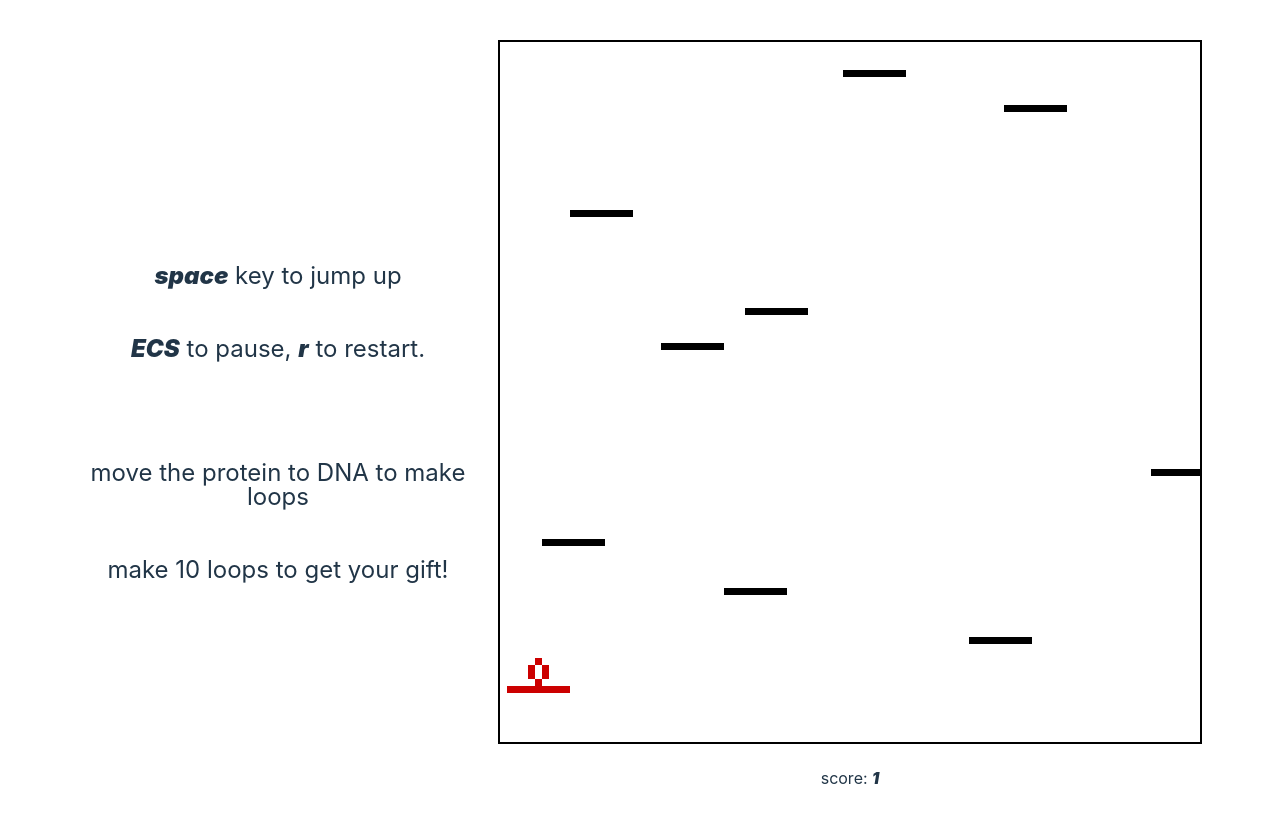
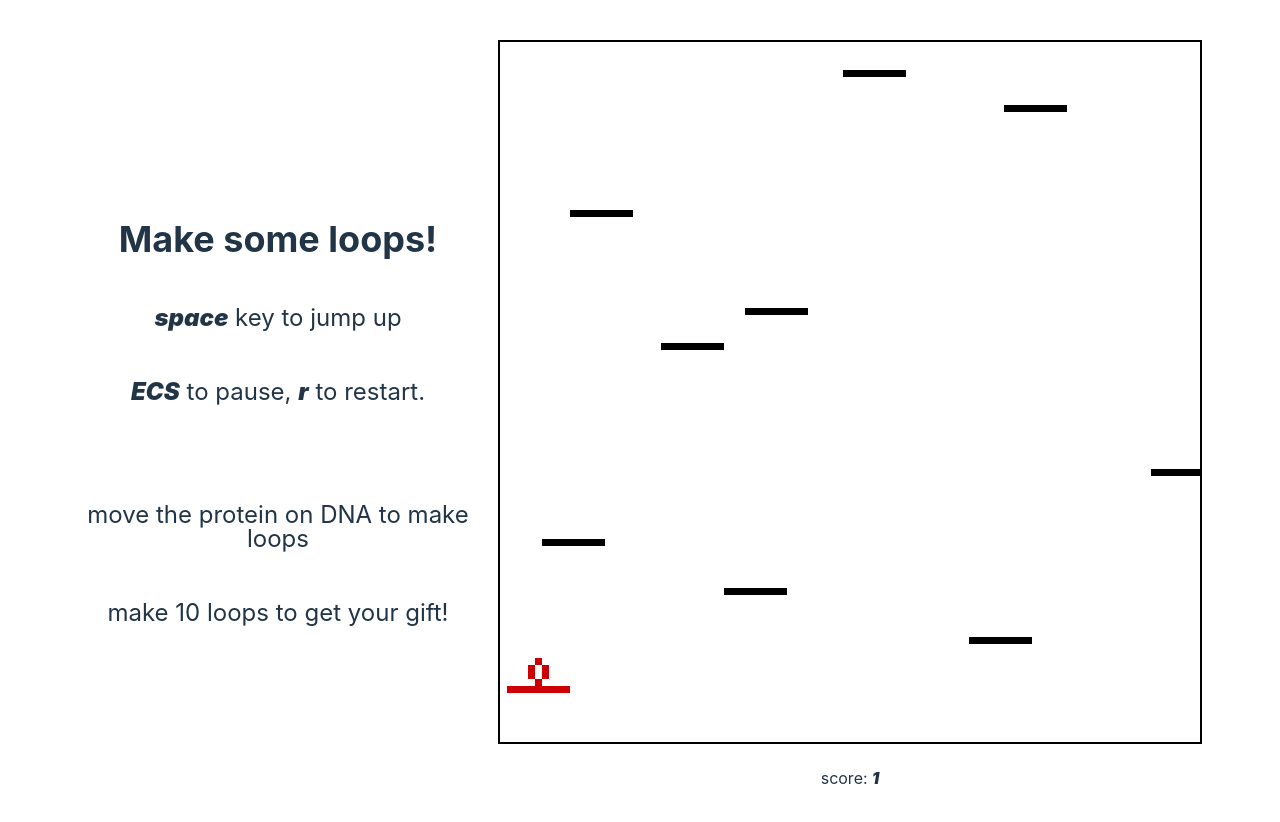
Before and after one commit to Dan-X/loopbird, a React (Vite) app: page / in a window 1280 px wide. Shown: the top 822 px of the page. Built offline with nearby package versions, Linux system fonts and the light colour scheme.

Commit message:
edit message

```diff
--- a/src/App.tsx
+++ b/src/App.tsx
@@ -9,10 +9,11 @@ function App() {
   return (
     <div className="App">
       <div className='Panel leftPanel'>
+          <h2>Make some loops!</h2>
           <p><em>space</em> key to jump up</p>
           <p><em>ECS</em> to pause, <em>r</em> to restart. </p>
           <p></p>
-          <p>move the protein to DNA to make loops</p>
+          <p>move the protein on DNA to make loops</p>
           <p>make 10 loops to get your gift!</p>
       </div>
       <div className='Panel'>
--- a/src/components/Birdboard.tsx
+++ b/src/components/Birdboard.tsx
@@ -119,9 +119,12 @@ export const Birdboard = (props: Props) => {
 
       {gameOver && score === 10 && (
         <div className={classes.gameoverbox}>
+
           <p style={{ color: "white", fontSize: '64px' }}>Congratulations!</p>
-          <p style={{ color: "white", fontSize: '64px' }}>------------------------</p>
-          <p style={{ color: "white", fontSize: '64px' }}>Your gift is in ****</p>
+          <p style={{ color: "white", fontSize: '32px' }}>🥳🍻🥂🍾🎊🎉🪅🥳🍻🥂🍾🎊🎉🪅🥳🍻🥂🍾🎊🎉🪅</p>
+          <p style={{ color: "white", fontSize: '32px' }}>Your gift is in the cupboard behind the TU coffee machine in BN Kitchen </p>
+          <p style={{ color: "white", fontSize: '64px' }}></p>
+          <p style={{ color: "white", fontSize: '32px' }}>Press ESC to restart</p>
         </div>
       )}
 
```
